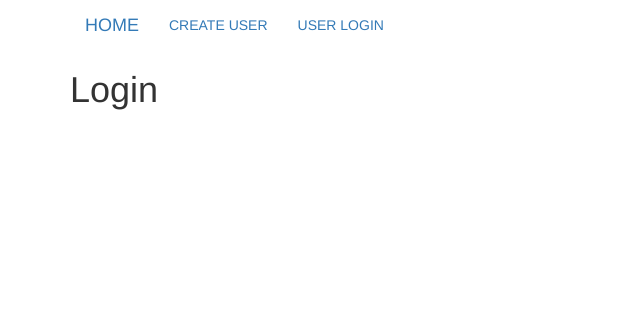
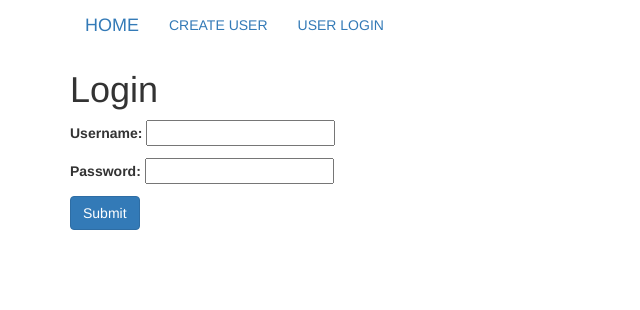
Before and after one commit to samirgorai/REST_API, a Django app: page /User_app/userlogin/ in a window 1280 px wide. Shown: the top 310 px of the page, without its empty margins (0-640 px from the left). Run offline with Django 4.2, Linux system fonts and the light colour scheme; some libraries are stand-ins or nearby versions.

Commit message:
commiting to be on safer side
Signed-off-by: Samir Gorai <samirgorai17@gmail.com>

```diff
--- a/DRF_API_learn/User_app/forms.py
+++ b/DRF_API_learn/User_app/forms.py
@@ -1,8 +1,13 @@
 from django.contrib.auth.models import User
-#from django import forms
+from django import forms
 from django.contrib.auth.forms import UserCreationForm
 
 class Create_user_form(UserCreationForm):
     class Meta:
         model=User
         fields=['first_name','last_name','username','email']
+
+
+class Login_form(forms.Form):
+    username=forms.CharField(max_length=10)
+    password = forms.CharField(max_length=32, widget=forms.PasswordInput)
--- a/DRF_API_learn/User_app/views.py
+++ b/DRF_API_learn/User_app/views.py
@@ -1,6 +1,8 @@
 from django.shortcuts import render
 from django.contrib.auth.models import User
-from User_app.forms import Create_user_form
+from User_app.forms import Create_user_form,Login_form
+from django.contrib.auth import authenticate,login
+from django.contrib.auth.forms import AuthenticationForm
 # Create your views here.
 
 #home
@@ -13,12 +15,12 @@ def create_user(request):
     Flag=False
     message=''
     user_form=Create_user_form()
-    print('---------inside create_user----------')
+    #print('---------inside create_user----------')
     if(request.method=="POST"):
-        print('---------inside create_user2----------')
+        #print('---------inside create_user2----------')
         user_form=Create_user_form(request.POST)
         if(user_form.is_valid()):
-            print('---------inside create_user3----------')
+            #print('---------inside create_user3----------')
             #save user credentials
             try:
 
@@ -27,12 +29,12 @@ def create_user(request):
                 email=request.POST.get('email')
                 username=request.POST.get('username')
                 password=request.POST.get('password')
-                print('----------')
-                print('first_name',first_name)
+                #print('----------')
+                print('first_name',first_name,"password:",password)
                 User.objects.create_user(first_name=first_name,last_name=last_name,email=email,username=username,password=password)
 
                 Flag=True
-                print('---------inside create_user4----------')
+                #print('---------inside create_user4----------')
                 #User.first_name,User.last_name,User.username,User.email,User.password]
                 return render(request,'User_app/createusersuccess.html',{'username':username,'fname':first_name,'Lname':last_name})
             except:
@@ -47,4 +49,27 @@ def create_user(request):
 
 
 def user_login(request):
-    return render(request,'User_app/User_login.html')
+
+    if(request.method=="POST"):
+        print('----------userlogin1-------')
+        login_form=Login_form(request.POST)
+        print("------login_form.is_valid()--------",login_form.is_valid(),"------------------")
+
+        username = request.POST['username']
+        password = request.POST['password']
+        print("--------username:",username,"-----password-----",password)
+        #user=authenticate(username=request.POST.get('username'),password=request.POST.get('password'))
+        user=authenticate(request,username=username,password=password)
+        print("----user-------",user,"-------------")
+        if user is not None:
+            login(request, user)
+            return render(request, 'User_app/api_token_page.html', {'username': request.POST.get('username')})
+            print('------ login success ---------')
+        else:
+            # Authentication failed
+            return render(request, 'User_app/User_login.html', {'form': login_form})
+            print('----------userlogin3-------')
+    else:
+        login_form=Login_form()
+
+    return render(request,'User_app/User_login.html',{"form":login_form})
--- a/DRF_API_learn/templates/User_app/User_login.html
+++ b/DRF_API_learn/templates/User_app/User_login.html
@@ -4,6 +4,11 @@
 <div class="container">
     <div class="jumbroton">
         <h1>Login</h1>
+        <form action="{% url 'User_app:user_login' %}" method="POST">
+            {% csrf_token %}
+            {{ form.as_p }}
+            <input class="btn btn-primary" type="submit" name="LOGIN">
+        </form>
     </div>
 </div>
 {% endblock %}
--- a/DRF_API_learn/templates/User_app/create_user.html
+++ b/DRF_API_learn/templates/User_app/create_user.html
@@ -11,11 +11,6 @@
                 <input class="btn btn-primary" type="submit",name=CREATE>
             </form>
 
-
-            <div>
-
-            </div>
-
         </div>
     </div>
 </div>
```
Also changed, not shown: DRF_API_learn/templates/User_app/api_token_page.html (added, +10 -0 lines).
